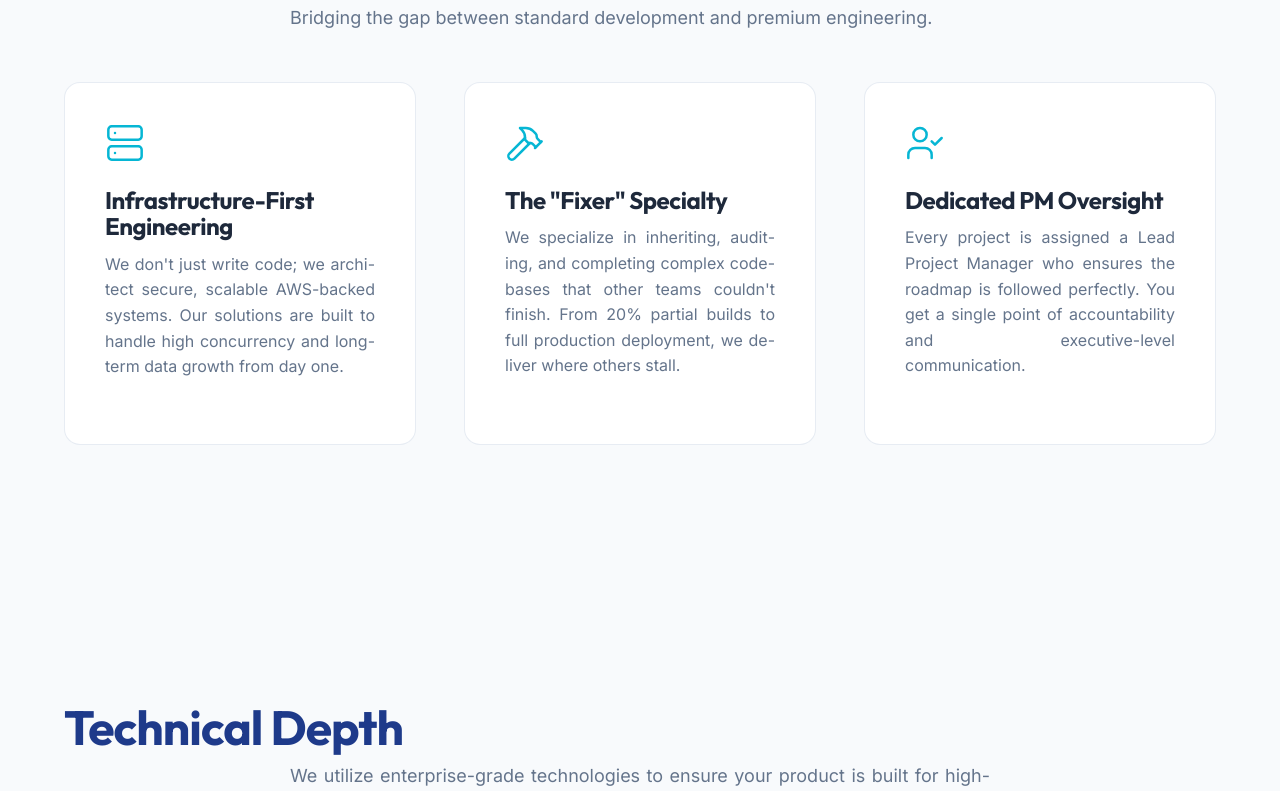
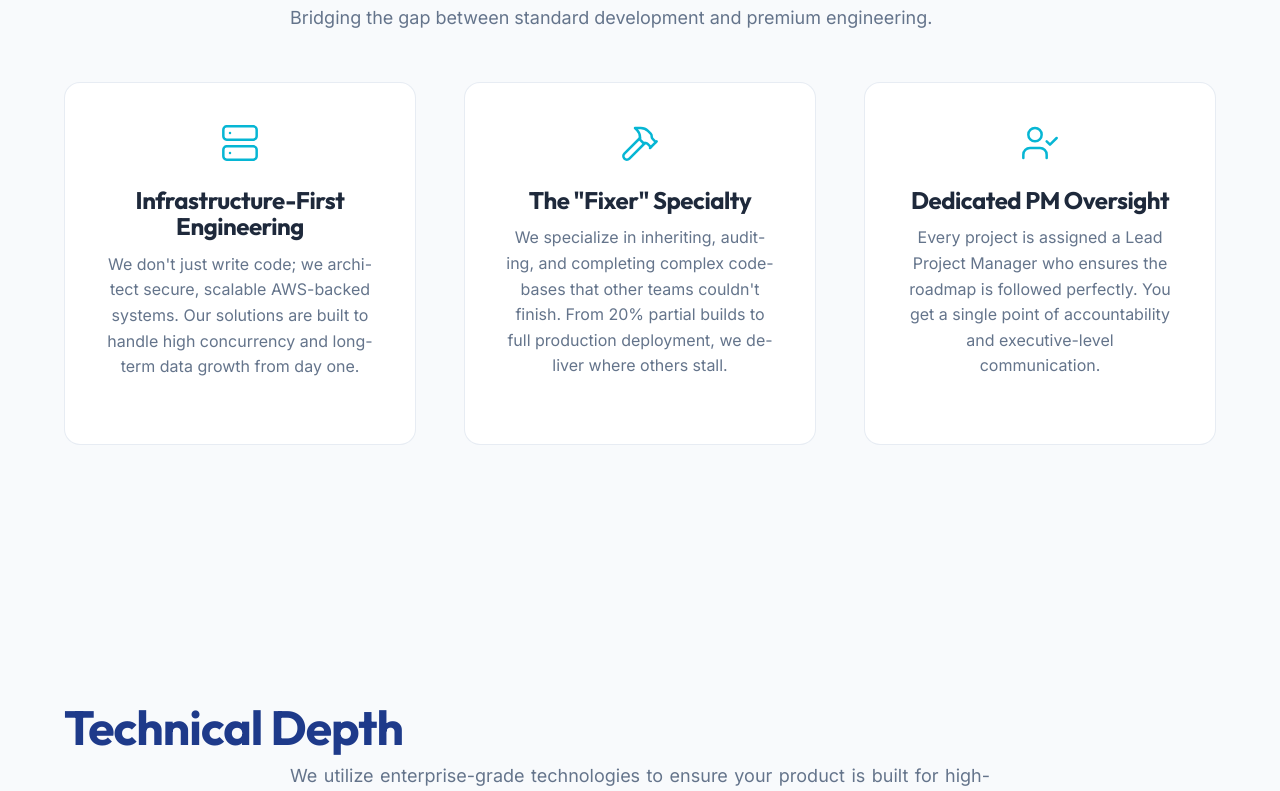
Before and after one commit to faisalkhalid09/BKX-Labs, a React (Vite) app in the folder frontend/: page / in a window 1280 px wide. Shown: the part 929-1720 px from the top of the page. Built offline with nearby package versions, Linux system fonts and the light colour scheme.

Commit message:
Fix: Use this. instead of  in Alpine.data() component

```diff
--- a/frontend/src/components/layout/Footer.tsx
+++ b/frontend/src/components/layout/Footer.tsx
@@ -29,6 +29,8 @@ const Footer = () => {
                             <li><Link to="/process">Process</Link></li>
                             <li><Link to="/case-study">Case Study</Link></li>
                             <li><Link to="/about">About</Link></li>
+                            <li><Link to="/privacy-policy">Privacy Policy</Link></li>
+                            <li><Link to="/TOS">Term of Service</Link></li>
                         </ul>
                     </div>
 
--- a/frontend/src/pages/Home.css
+++ b/frontend/src/pages/Home.css
@@ -18,17 +18,22 @@
     margin-bottom: 1.5rem;
     color: var(--accent);
     display: flex;
-    justify-content: flex-start;
+    justify-content: center;
+    /* Centered icon */
 }
 
 .card-text {
     color: var(--text-gray);
     font-size: 16px;
     line-height: 1.6;
+    text-align: center;
+    /* Centered text */
 }
 
 h3 {
     color: var(--primary-dark);
+    text-align: center;
+    /* Centered heading */
 }
 
 /* Technical Depth Section */
```
